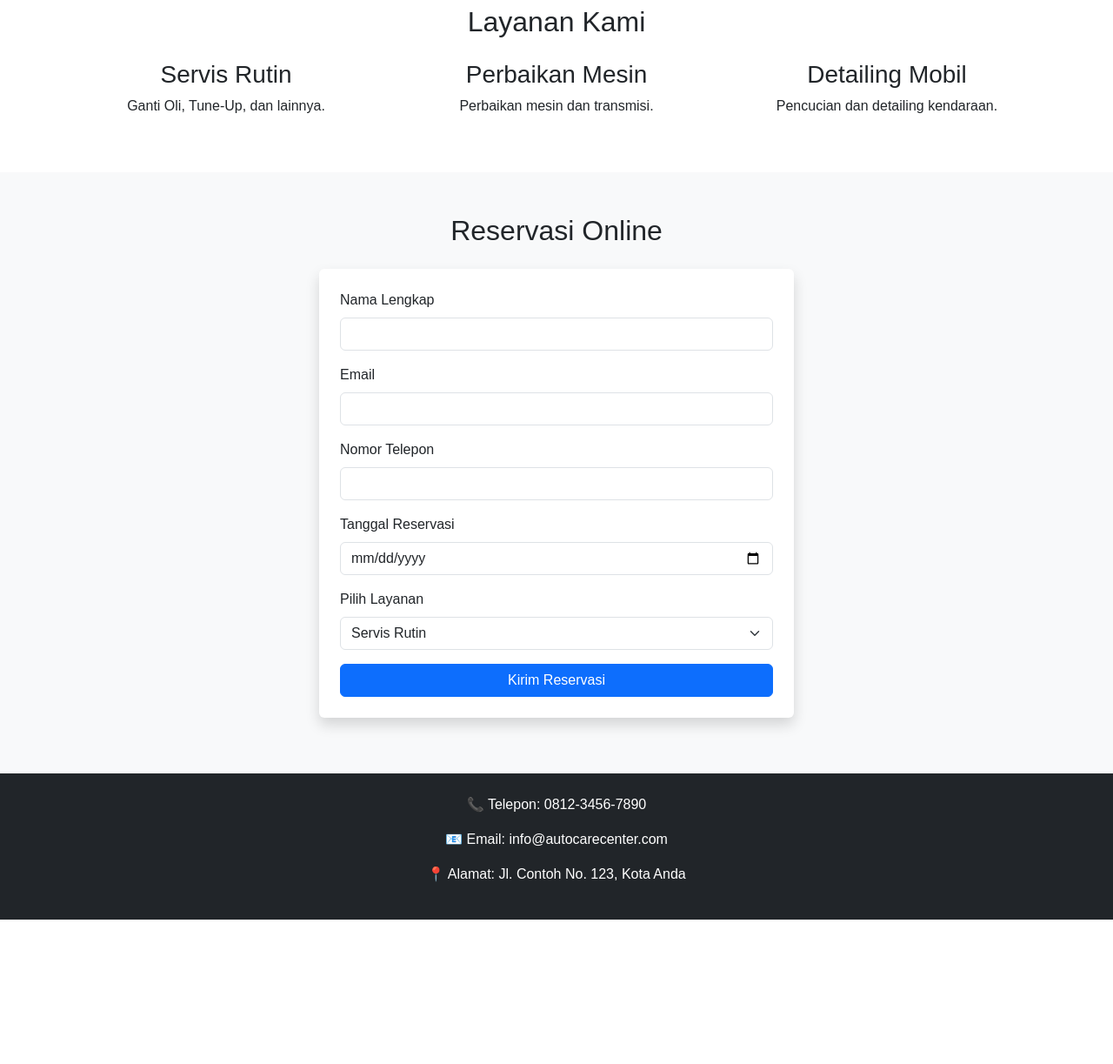
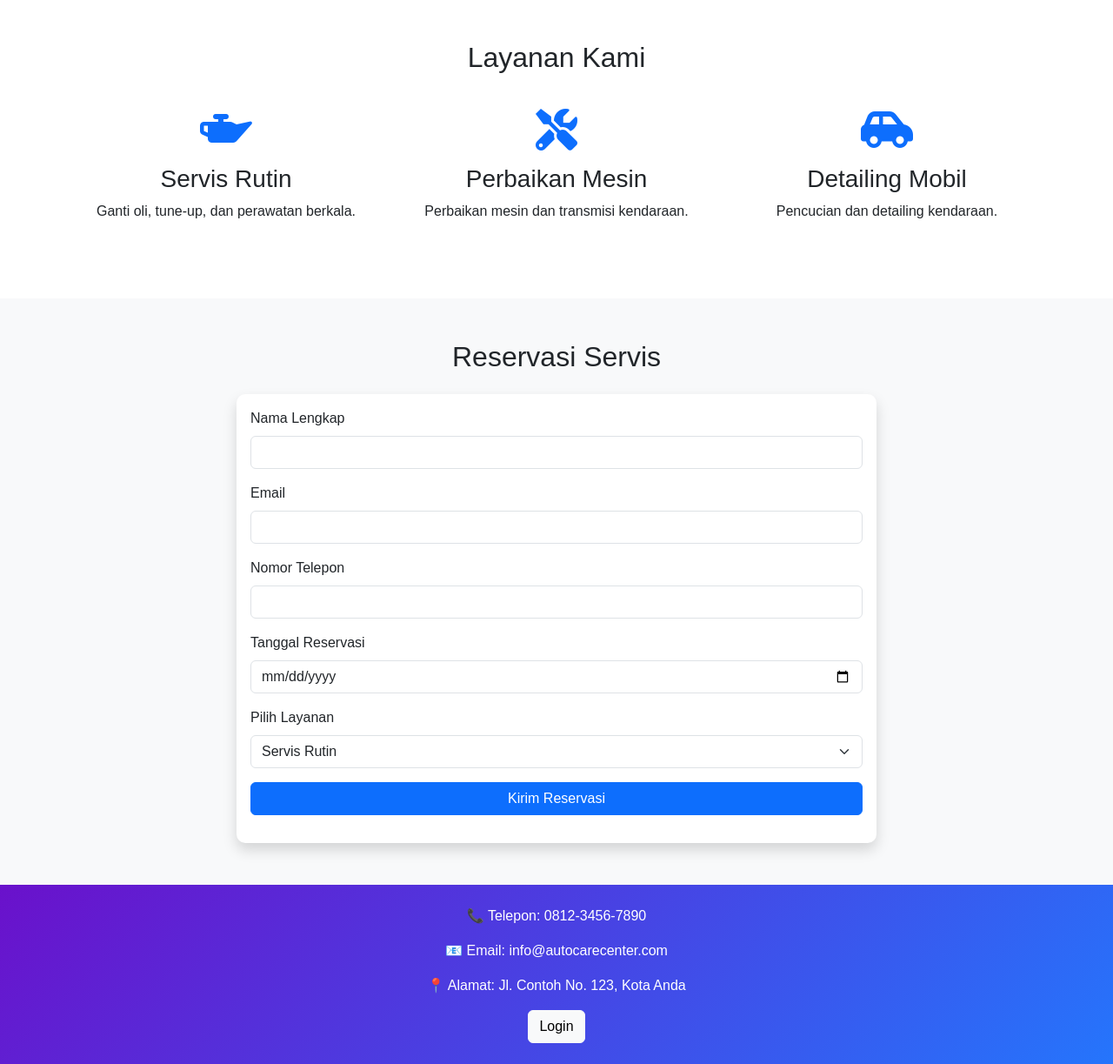
Before and after one commit to iyasmzn/pakustad_bengkel, a PHP site: page / in a window 1280 px wide. Shown: the part 457-1680 px from the top of the page at 87% size. Before the commit the page ends 1514 px from the top, so only its background shows below. Run offline with PHP 8.4, Linux system fonts and the light colour scheme.

Commit message:
`Update landingpage/index.html and styles.css for AutoCare Center website`

```diff
--- a/landingpage/index.html
+++ b/landingpage/index.html
@@ -4,47 +4,94 @@
 <head>
     <meta charset="UTF-8">
     <meta name="viewport" content="width=device-width, initial-scale=1.0">
-    <title>AutoCare Center - Servis Kendaraan</title>
+    <title>AutoCare Center - Booking Servis Kendaraan</title>
     <!-- Bootstrap CSS -->
     <link href="https://cdn.jsdelivr.net/npm/bootstrap@5.3.0/dist/css/bootstrap.min.css" rel="stylesheet">
+    <!-- FontAwesome -->
+    <link rel="stylesheet" href="https://cdnjs.cloudflare.com/ajax/libs/font-awesome/6.0.0-beta3/css/all.min.css">
     <!-- Custom CSS -->
     <link rel="stylesheet" href="styles.css">
 </head>
 
 <body>
-    <!-- Header -->
-    <header class="bg-primary text-white text-center py-4">
+    <!-- Navbar -->
+    <nav class="navbar navbar-expand-lg navbar-dark bg-blue-gradient">
         <div class="container">
-            <h1 class="display-4">AutoCare Center</h1>
-            <p class="lead">Layanan Perbaikan & Servis Kendaraan Terpercaya</p>
+            <a class="navbar-brand" href="#">AutoCare Center</a>
+            <button class="navbar-toggler" type="button" data-bs-toggle="collapse" data-bs-target="#navbarNav"
+                aria-controls="navbarNav" aria-expanded="false" aria-label="Toggle navigation">
+                <span class="navbar-toggler-icon"></span>
+            </button>
+            <div class="collapse navbar-collapse" id="navbarNav">
+                <ul class="navbar-nav ms-auto">
+                    <li class="nav-item">
+                        <a class="nav-link" href="#layanan">Layanan</a>
+                    </li>
+                    <li class="nav-item">
+                        <a class="nav-link" href="#reservasi">Reservasi</a>
+                    </li>
+                    <li class="nav-item">
+                        <a class="btn btn-light" href="#">Login</a>
+                    </li>
+                </ul>
             </div>
-    </header>
+        </div>
+    </nav>
 
-    <!-- Hero Section -->
-    <section class="bg-light py-5">
-        <div class="container text-center">
-            <h2 class="display-6">Selamat Datang di AutoCare Center!</h2>
-            <p class="lead">Kami menyediakan solusi lengkap untuk perawatan dan perbaikan kendaraan Anda.</p>
-            <a href="#reservasi" class="btn btn-success btn-lg">Reservasi Sekarang</a>
+    <!-- Carousel Jumbotron -->
+    <div id="carouselExample" class="carousel slide" data-bs-ride="carousel">
+        <div class="carousel-inner">
+            <div class="carousel-item active">
+                <img src="https://picsum.photos/1600/600?random=1" class="d-block w-100" alt="Servis Rutin">
             </div>
-    </section>
+            <div class="carousel-item">
+                <img src="https://picsum.photos/1600/600?random=2" class="d-block w-100" alt="Perbaikan Mesin">
+            </div>
+            <div class="carousel-item">
+                <img src="https://picsum.photos/1600/600?random=3" class="d-block w-100" alt="Detailing Mobil">
+            </div>
+        </div>
+        <button class="carousel-control-prev" type="button" data-bs-target="#carouselExample" data-bs-slide="prev">
+            <span class="carousel-control-prev-icon" aria-hidden="true"></span>
+            <span class="visually-hidden">Previous</span>
+        </button>
+        <button class="carousel-control-next" type="button" data-bs-target="#carouselExample" data-bs-slide="next">
+            <span class="carousel-control-next-icon" aria-hidden="true"></span>
+            <span class="visually-hidden">Next</span>
+        </button>
+    </div>
 
     <!-- Layanan Section -->
-    <section class="py-5">
+    <section id="layanan" class="py-5">
         <div class="container">
             <h2 class="text-center mb-4">Layanan Kami</h2>
             <div class="row">
                 <div class="col-md-4 text-center">
-                    <h3>Servis Rutin</h3>
-                    <p>Ganti Oli, Tune-Up, dan lainnya.</p>
+                    <div class="card mb-4">
+                        <div class="card-body">
+                            <i class="fas fa-oil-can fa-3x mb-3 text-primary"></i>
+                            <h3 class="card-title">Servis Rutin</h3>
+                            <p class="card-text">Ganti oli, tune-up, dan perawatan berkala.</p>
+                        </div>
+                    </div>
                 </div>
                 <div class="col-md-4 text-center">
-                    <h3>Perbaikan Mesin</h3>
-                    <p>Perbaikan mesin dan transmisi.</p>
+                    <div class="card mb-4">
+                        <div class="card-body">
+                            <i class="fas fa-tools fa-3x mb-3 text-primary"></i>
+                            <h3 class="card-title">Perbaikan Mesin</h3>
+                            <p class="card-text">Perbaikan mesin dan transmisi kendaraan.</p>
+                        </div>
+                    </div>
                 </div>
                 <div class="col-md-4 text-center">
-                    <h3>Detailing Mobil</h3>
-                    <p>Pencucian dan detailing kendaraan.</p>
+                    <div class="card mb-4">
+                        <div class="card-body">
+                            <i class="fas fa-car-side fa-3x mb-3 text-primary"></i>
+                            <h3 class="card-title">Detailing Mobil</h3>
+                            <p class="card-text">Pencucian dan detailing kendaraan.</p>
+                        </div>
+                    </div>
                 </div>
             </div>
         </div>
@@ -53,10 +100,12 @@
     <!-- Reservasi Section -->
     <section id="reservasi" class="bg-light py-5">
         <div class="container">
-            <h2 class="text-center mb-4">Reservasi Online</h2>
+            <h2 class="text-center mb-4">Reservasi Servis</h2>
             <div class="row justify-content-center">
-                <div class="col-md-6">
-                    <form id="reservasiForm" class="bg-white p-4 rounded shadow">
+                <div class="col-md-8">
+                    <div class="card shadow">
+                        <div class="card-body">
+                            <form id="reservasiForm">
                                 <div class="mb-3">
                                     <label for="nama" class="form-label">Nama Lengkap</label>
                                     <input type="text" class="form-control" id="nama" required>
@@ -87,14 +136,17 @@
                         </div>
                     </div>
                 </div>
+            </div>
+        </div>
     </section>
 
     <!-- Footer -->
-    <footer class="bg-dark text-white text-center py-4">
-        <div class="container">
+    <footer class="bg-blue-gradient text-white py-4">
+        <div class="container text-center">
             <p>📞 Telepon: 0812-3456-7890</p>
             <p>📧 Email: info@autocarecenter.com</p>
             <p>📍 Alamat: Jl. Contoh No. 123, Kota Anda</p>
+            <a href="#" class="btn btn-light">Login</a>
         </div>
     </footer>
 
--- a/landingpage/styles.css
+++ b/landingpage/styles.css
@@ -3,18 +3,34 @@ body {
   font-family: Arial, sans-serif;
 }
 
-header {
-  padding: 60px 0;
+/* Gradient Background */
+.bg-blue-gradient {
+  background: linear-gradient(135deg, #6a11cb, #2575fc);
 }
 
-.hero {
-  padding: 80px 0;
+/* Carousel Styling */
+.carousel-item img {
+  height: 400px;
+  object-fit: cover;
 }
 
-section {
-  padding: 60px 0;
+/* Card Styling */
+.card {
+  border: none;
+  border-radius: 10px;
+  transition: transform 0.3s;
 }
 
+.card:hover {
+  transform: translateY(-10px);
+}
+
+/* Icon Styling */
+.fas {
+  color: #2575fc;
+}
+
+/* Footer Styling */
 footer {
-  padding: 20px 0;
+  padding: 40px 0;
 }
```
Lines whose indentation alone changed are shown as unchanged.
